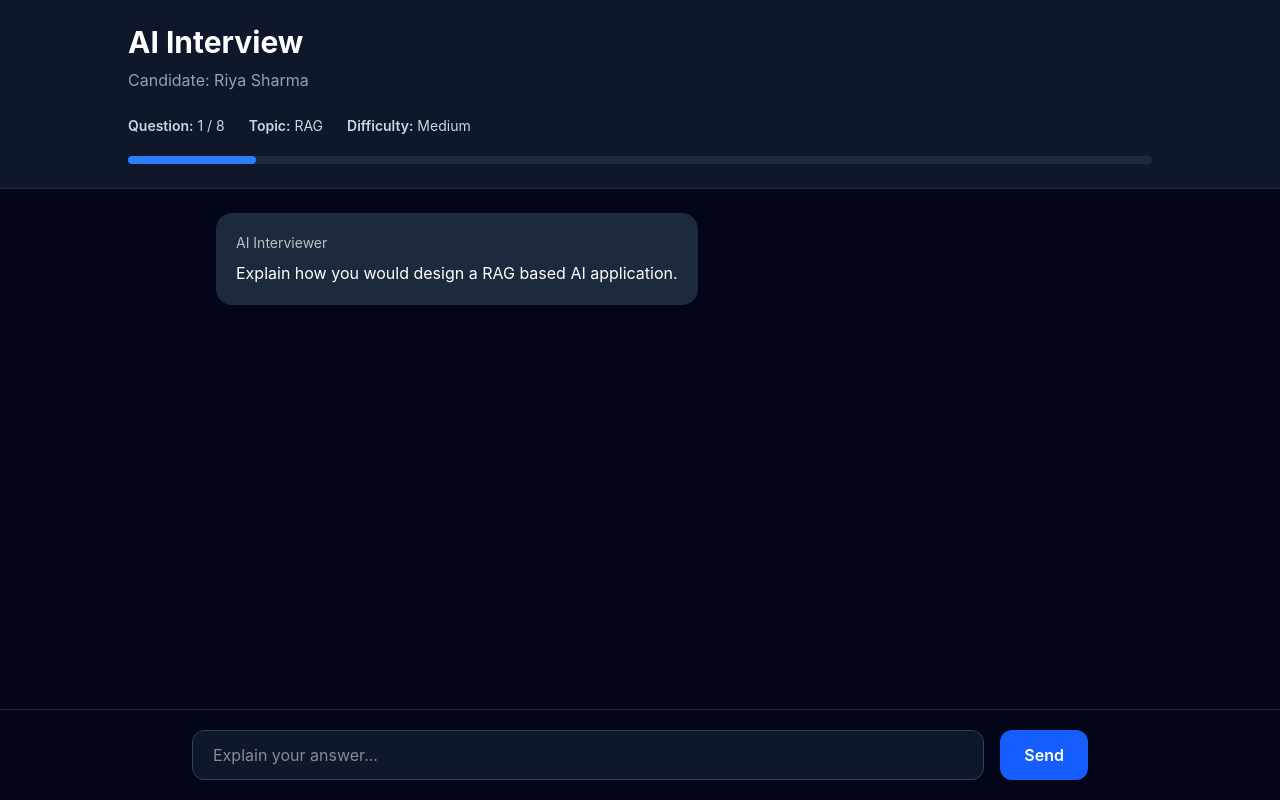
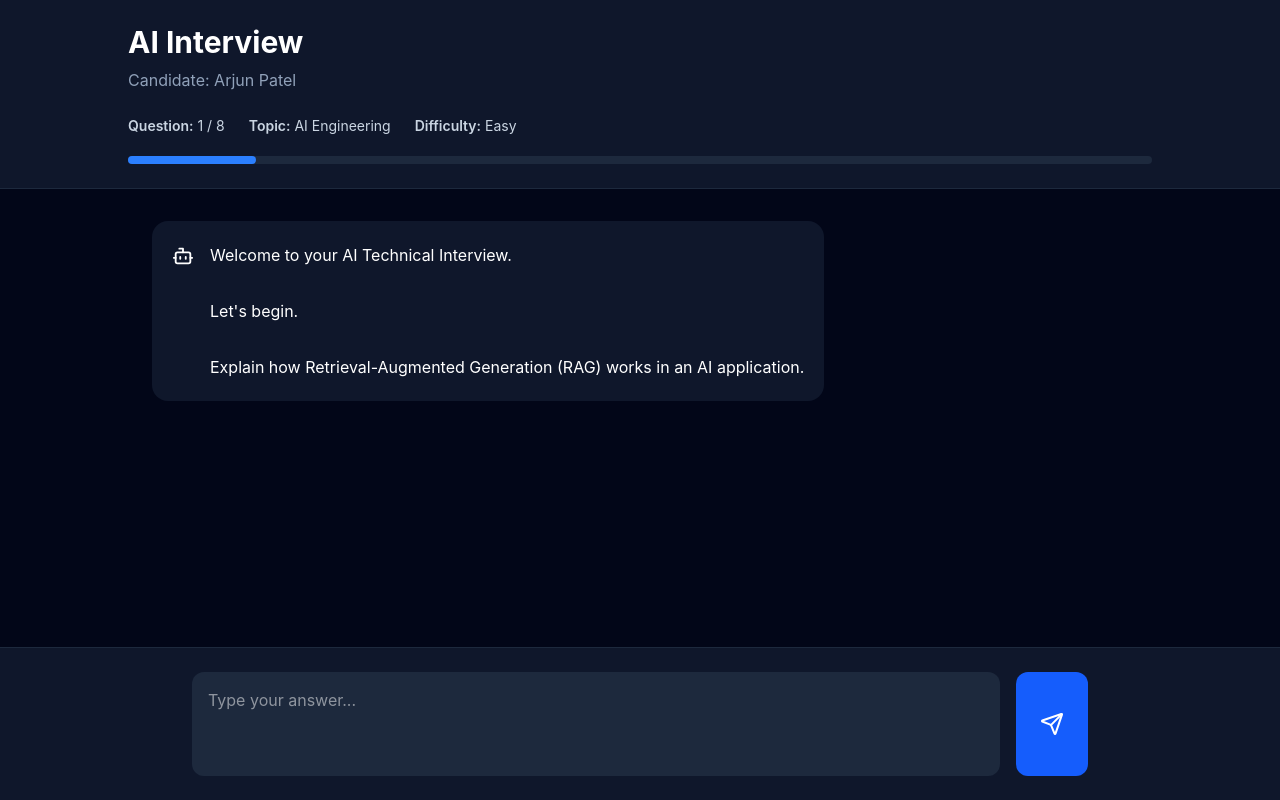
Before and after one commit to Ranjanmaiti6/interview-agent-ai, a React app in the folder frontend/: page /interview in a window 1280 px wide. Built offline with nearby package versions, Linux system fonts and the light colour scheme; the HTML template or start-up script is replaced by a standard one.

Commit message:
Chat message and Interview Input

```diff
--- a/frontend/src/components/interview/ChatMessage.jsx
+++ b/frontend/src/components/interview/ChatMessage.jsx
@@ -1,46 +1,33 @@
-export default function ChatMessage({
-  role,
-  text
-}) {
+import { Bot, User } from "lucide-react";
+
+export default function ChatMessage({ role, text }) {
+  const isAI = role === "ai";
 
   return (
+    <div
+      className={`flex ${
+        isAI ? "justify-start" : "justify-end"
+      }`}
+    >
+      <div
+        className={`max-w-[75%] rounded-2xl p-5 flex gap-4 ${
+          isAI
+            ? "bg-slate-900 text-white"
+            : "bg-blue-600 text-white"
+        }`}
+      >
+        <div className="mt-1">
+          {isAI ? (
+            <Bot size={22} />
+          ) : (
+            <User size={22} />
+          )}
+        </div>
 
-    <div
-      className={
-        role === "ai"
-        ? "flex justify-start"
-        : "flex justify-end"
-      }
-    >
-
-      <div
-        className={`
-          max-w-xl
-          p-5
-          rounded-2xl
-          ${
-            role==="ai"
-            ?
-            "bg-slate-800 text-white"
-            :
-            "bg-blue-600 text-white"
-          }
-        `}
-      >
-
-        <p className="text-sm opacity-70 mb-2">
-          {role==="ai" ? "AI Interviewer" : "You"}
-        </p>
-
-
-        <p>
+        <p className="leading-7 whitespace-pre-wrap">
           {text}
         </p>
-
-
       </div>
-
     </div>
-
   );
 }
--- a/frontend/src/components/interview/InterviewInput.jsx
+++ b/frontend/src/components/interview/InterviewInput.jsx
@@ -1,82 +1,36 @@
 import { useState } from "react";
+import { Send } from "lucide-react";
 
+export default function InterviewInput({ onSend }) {
+  const [answer, setAnswer] = useState("");
 
-export default function InterviewInput({
-  onSend
-}) {
-
-  const [answer,setAnswer] = useState("");
-
-
-  const handleSend = () => {
-
-    if(!answer.trim()) return;
+  const handleSubmit = () => {
+    if (!answer.trim()) return;
 
     onSend(answer);
-
     setAnswer("");
-
   };
 
+  return (
+    <div className="border-t border-slate-800 bg-slate-900 p-6">
+      <div className="max-w-4xl mx-auto flex gap-4">
 
-  return (
-
-    <div className="
-      border-t
-      border-slate-800
-      p-5
-    ">
-
-      <div className="
-        max-w-4xl
-        mx-auto
-        flex
-        gap-4
-      ">
-
-
-        <input
-
+        <textarea
+          rows={3}
           value={answer}
-
-          onChange={(e)=>setAnswer(e.target.value)}
-
-          placeholder="Explain your answer..."
-
-          className="
-          flex-1
-          bg-slate-900
-          border
-          border-slate-700
-          rounded-xl
-          px-5
-          py-3
-          text-white
-          "
-
+          onChange={(e) => setAnswer(e.target.value)}
+          placeholder="Type your answer..."
+          className="flex-1 bg-slate-800 text-white rounded-xl p-4 resize-none outline-none"
         />
 
-
         <button
-
-          onClick={handleSend}
-
-          className="
-          bg-blue-600
-          px-6
-          rounded-xl
-          text-white
-          font-semibold
-          "
-
+          onClick={handleSubmit}
+          className="bg-blue-600 hover:bg-blue-700 px-6 rounded-xl flex items-center justify-center"
         >
-          Send
+          <Send className="text-white" />
         </button>
 
-
       </div>
-
     </div>
-
   );
 }
--- a/frontend/src/pages/Interview/Interview.jsx
+++ b/frontend/src/pages/Interview/Interview.jsx
@@ -1,153 +1,152 @@
-import { useState } from "react";
-import { useSearchParams } from "react-router-dom";
+import { useState, useEffect, useRef } from "react";
+import { useSearchParams, useNavigate } from "react-router-dom";
 
 import InterviewHeader from "../../components/Interview/InterviewHeader";
 import ChatMessage from "../../components/Interview/ChatMessage";
 import InterviewInput from "../../components/Interview/InterviewInput";
 
-
-export default function Interview(){
+export default function Interview() {
   const [searchParams] = useSearchParams();
+  const navigate = useNavigate();
 
   const candidateId = searchParams.get("id");
-console.log(candidateId);
 
-const [questionNumber,setQuestionNumber] = useState(0);
+  const candidateName =
+    candidateId === "1" ? "Riya Sharma" : "Arjun Patel";
 
+  const totalQuestions = 8;
 
+  const [questionNumber, setQuestionNumber] = useState(1);
 
-const [messages,setMessages] = useState([
+  const [loading, setLoading] = useState(false);
+
+  const [messages, setMessages] = useState([
     {
-role:"ai",
-text:"Explain how you would design a RAG based AI application."
+      role: "ai",
+      text: "Welcome to your AI Technical Interview.\n\nLet's begin.\n\nExplain how Retrieval-Augmented Generation (RAG) works in an AI application."
     }
   ]);
 
+  const bottomRef = useRef(null);
 
+  useEffect(() => {
+    bottomRef.current?.scrollIntoView({
+      behavior: "smooth"
+    });
+  }, [messages, loading]);
 
-const sendAnswer = async(answer)=>{
+  const sendAnswer = async (answer) => {
+    if (!answer.trim()) return;
 
-
-// show user answer
-
-setMessages(prev=>[
+    // Add candidate answer
+    setMessages((prev) => [
       ...prev,
       {
-role:"user",
-text:answer
+        role: "user",
+        text: answer
       }
     ]);
 
+    setLoading(true);
 
-
-// send to backend
-
+    try {
       const response = await fetch(
         "http://localhost:5000/api/interview/answer",
         {
-method:"POST",
-
-headers:{
-"Content-Type":"application/json"
+          method: "POST",
+          headers: {
+            "Content-Type": "application/json"
           },
-
-body:JSON.stringify({
-
-answer:answer,
-
-questionNumber:questionNumber,
-candidateId: candidateId
-
-
+          body: JSON.stringify({
+            answer,
+            questionNumber: questionNumber - 1,
+            candidateId
           })
-
         }
-
       );
-
-
 
       const data = await response.json();
 
+      const aiReply =
+        data.nextQuestion ||
+        data.response ||
+        "Great answer. Let's continue.";
 
-
-// show AI response
-
-setMessages(prev=>[
+      setMessages((prev) => [
         ...prev,
         {
-role:"ai",
-text:data.nextQuestion
+          role: "ai",
+          text: aiReply
         }
       ]);
 
+      if (questionNumber >= totalQuestions) {
+        setTimeout(() => {
+          navigate("/report");
+        }, 1500);
+      } else {
+        setQuestionNumber((prev) => prev + 1);
+      }
+    } catch (error) {
+      console.error(error);
 
-
-setQuestionNumber(data.questionNumber);
-
-
+      setMessages((prev) => [
+        ...prev,
+        {
+          role: "ai",
+          text: "Unable to connect to the backend. Please make sure the backend server is running."
+        }
+      ]);
+    } finally {
+      setLoading(false);
+    }
   };
 
-
-
   return (
-
-<div className="
-min-h-screen
-bg-slate-950
-flex
-flex-col
-">
-
+    <div className="min-h-screen bg-slate-950 flex flex-col">
 
       <InterviewHeader
-
-questionNumber={questionNumber+1}
-
-totalQuestions={8}
-
+        questionNumber={questionNumber}
+        totalQuestions={totalQuestions}
+        candidateName={candidateName}
+        topic="AI Engineering"
+        difficulty={
+          questionNumber <= 2
+            ? "Easy"
+            : questionNumber <= 5
+            ? "Medium"
+            : "Hard"
+        }
       />
 
+      <div className="flex-1 overflow-y-auto">
 
+        <div className="max-w-5xl mx-auto px-6 py-8 space-y-6">
 
-<div className="
-flex-1
-max-w-4xl
-w-full
-mx-auto
-p-6
-space-y-6
-">
+          {messages.map((message, index) => (
+            <ChatMessage
+              key={index}
+              role={message.role}
+              text={message.text}
+            />
+          ))}
 
+          {loading && (
+            <div className="flex">
+              <div className="bg-slate-800 rounded-xl px-5 py-3 text-blue-400 italic animate-pulse">
+                🤖 AI is thinking...
+              </div>
+            </div>
+          )}
 
-{
-messages.map((message,index)=>(
-
-<ChatMessage
-
-key={index}
-
-{...message}
-
-/>
-
-))
-}
-
+          <div ref={bottomRef}></div>
 
         </div>
 
+      </div>
 
-<InterviewInput
-
-onSend={sendAnswer}
-
-/>
-
+      <InterviewInput onSend={sendAnswer} />
 
     </div>
-
   );
-
-
 }
```
Also changed, not shown: 1 other file (tests, documents, lock files or other folders). Lines whose indentation alone changed are shown as unchanged.
